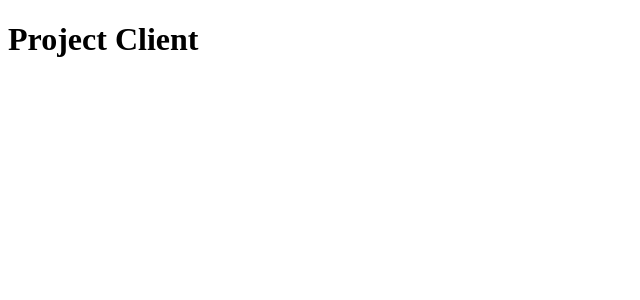
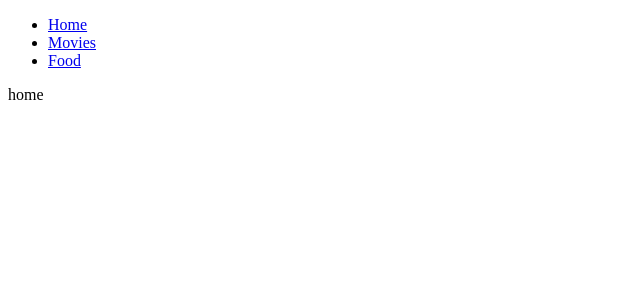
Before and after one commit to justinegeechu333/python-p4-project, a React (Create React App) app in the folder client/: page / in a window 1280 px wide. Shown: the top 300 px of the page, without its empty margins (0-640 px from the left). Built offline with nearby package versions, Linux system fonts and the light colour scheme; data requests are answered from the project's data file.

Commit message:
started components

```diff
--- /dev/null
+++ b/client/db.json
@@ -0,0 +1,3 @@
+{
+  "movies": []
+}
--- a/client/src/components/App.js
+++ /dev/null
@@ -1,8 +0,0 @@
-import React, { useEffect, useState } from "react";
-import { Switch, Route } from "react-router-dom";
-
-function App() {
-  return <h1>Project Client</h1>;
-}
-
-export default App;
--- /dev/null
+++ b/client/src/components/App.jsx
@@ -0,0 +1,41 @@
+import React, { useEffect, useState } from "react";
+import { Switch, Route, NavLink, Routes } from "react-router-dom";
+import { Home } from "./Home";
+import { Movies } from "./Movies";
+import { Food } from "./Food";
+
+function App() {
+  const [movies, setMovies] = useState([]);
+  useEffect(() => {
+    fetch("http://localhost:3000/movies")
+      .then((res) => res.json())
+      .then((data) => setMovies(data));
+  }, []);
+  return (
+    <div>
+      <nav className="">
+        <ul className="navigate">
+          <li>
+            <NavLink to="/Home">Home</NavLink>
+          </li>
+          <li>
+            <NavLink to="/Movies">Movies</NavLink>
+          </li>
+          <li>
+            <NavLink to="/Food">Food</NavLink>
+          </li>
+        </ul>
+      </nav>
+      <main>
+        <Routes path="/">
+          <Route index element={<Home />} />
+          <Route path="home" element={<Home />} />
+          <Route path="movies" element={<Movies />} />
+          <Route path="food" element={<Food />} />
+        </Routes>
+      </main>
+    </div>
+  );
+}
+
+export default App;
--- /dev/null
+++ b/client/src/components/Food.jsx
@@ -0,0 +1,5 @@
+import React from "react";
+
+export function Food() {
+  return "food";
+}
--- /dev/null
+++ b/client/src/components/Home.jsx
@@ -0,0 +1,5 @@
+import React from "react";
+
+export function Home() {
+  return "home";
+}
--- /dev/null
+++ b/client/src/components/Movies.jsx
@@ -0,0 +1,5 @@
+import React from "react";
+
+export function Movies() {
+  return "movies";
+}
--- a/client/src/index.js
+++ b/client/src/index.js
@@ -1,8 +1,14 @@
 import React from "react";
+import { BrowserRouter } from "react-router-dom";
+import { createRoot } from "react-dom/client";
+
 import App from "./components/App";
 import "./index.css";
-import { createRoot } from "react-dom/client";
 
 const container = document.getElementById("root");
 const root = createRoot(container);
-root.render(<App />);
+root.render(
+  <BrowserRouter>
+    <App />
+  </BrowserRouter>
+);
```
Also changed, not shown: client/package.json (+7 -3 lines), 1 other file (tests, documents, lock files or other folders).
